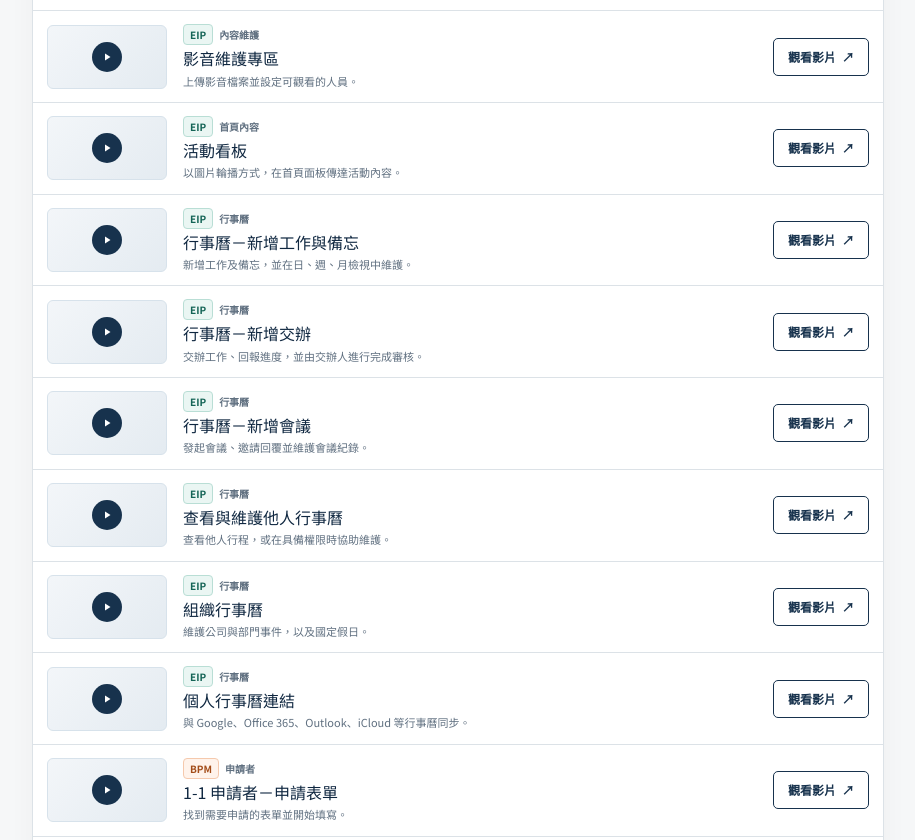
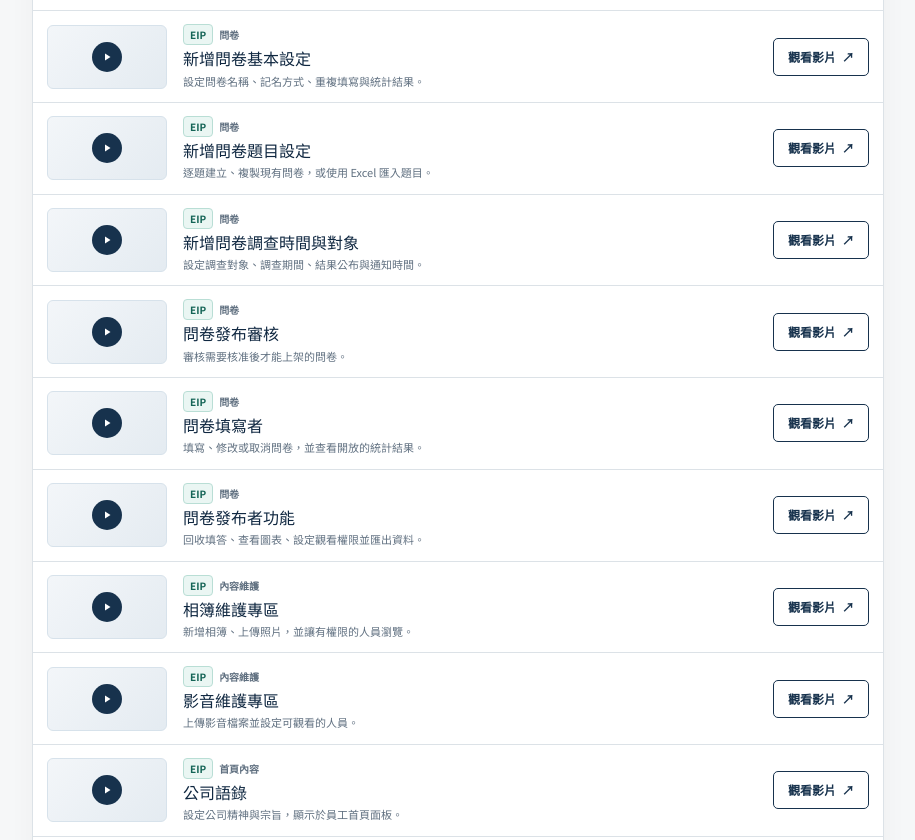
Before and after one commit to C44ationmis/eip-video-guide, a plain HTML site: page index.html in a window 1280 px wide. Shown: the part 1322-2162 px from the top of the page, without its empty margins (303-1218 px from the left). Drawn offline with Linux system fonts and the light colour scheme.

Commit message:
index.html

```diff
--- a/index.html
+++ b/index.html
@@ -142,7 +142,7 @@
     <aside>
       <div class="side-title">系統分類</div>
       <button class="cat" data-sys="ALL" aria-pressed="true">全部影片 <span class="pill" data-c="ALL"></span></button>
-      <button class="cat" data-sys="EIP" aria-pressed="false">企業資訊入口 <span class="pill" data-c="EIP"></span></button>
+      <button class="cat" data-sys="EIP" aria-pressed="false">EIP 企業資訊入口 <span class="pill" data-c="EIP"></span></button>
       <button class="cat" data-sys="BPM" aria-pressed="false">BPM 簽核流程 <span class="pill" data-c="BPM"></span></button>
       <button class="cat" data-sys="DMS" aria-pressed="false">DMS 文管系統 <span class="pill" data-c="DMS"></span></button>
       <div class="help">
@@ -186,7 +186,15 @@ const V = [
   ["EIP", "場地設備", "設備借用申請單", "CuMnC8xA7mI", "透過電子簽核中的設備借用申請單完成預約。"],
   ["EIP", "場地設備", "週期性借用", "fquRX1Mwc9U", "建立固定週期重複發生的場地或設備借用。"],
   ["EIP", "場地設備", "保管人借用管理", "UZepDTJOlKI", "保管人處理借出、歸還或拒絕已預約的設備。"],
+  ["EIP", "問卷", "新增問卷基本設定", "cRxyYqHFXNY", "設定問卷名稱、記名方式、重複填寫與統計結果。"],
+  ["EIP", "問卷", "新增問卷題目設定", "YebK2_Kdvn8", "逐題建立、複製現有問卷，或使用 Excel 匯入題目。"],
+  ["EIP", "問卷", "新增問卷調查時間與對象", "Q_3ng0-Cwv8", "設定調查對象、調查期間、結果公布與通知時間。"],
+  ["EIP", "問卷", "問卷發布審核", "OA-VpGx7V1U", "審核需要核准後才能上架的問卷。"],
+  ["EIP", "問卷", "問卷填寫者", "I_fSdT_7_s0", "填寫、修改或取消問卷，並查看開放的統計結果。"],
+  ["EIP", "問卷", "問卷發布者功能", "Kb284mtJKAQ", "回收填答、查看圖表、設定觀看權限並匯出資料。"],
+  ["EIP", "內容維護", "相簿維護專區", "gBXld7eeImo", "新增相簿、上傳照片，並讓有權限的人員瀏覽。"],
   ["EIP", "內容維護", "影音維護專區", "NztrbceNZr0", "上傳影音檔案並設定可觀看的人員。"],
+  ["EIP", "首頁內容", "公司語錄", "i6J3aG-mwkc", "設定公司精神與宗旨，顯示於員工首頁面板。"],
   ["EIP", "首頁內容", "活動看板", "qJ8NgIJqUqI", "以圖片輪播方式，在首頁面板傳達活動內容。"],
   ["EIP", "行事曆", "行事曆－新增工作與備忘", "RLIi5x9sWB8", "新增工作及備忘，並在日、週、月檢視中維護。"],
   ["EIP", "行事曆", "行事曆－新增交辦", "_PJNMscNM4E", "交辦工作、回報進度，並由交辦人進行完成審核。"],
@@ -194,6 +202,8 @@ const V = [
   ["EIP", "行事曆", "查看與維護他人行事曆", "IqNPy7iIstI", "查看他人行程，或在具備權限時協助維護。"],
   ["EIP", "行事曆", "組織行事曆", "f4H7QIiAe1s", "維護公司與部門事件，以及國定假日。"],
   ["EIP", "行事曆", "個人行事曆連結", "883a3ZAqwh0", "與 Google、Office 365、Outlook、iCloud 等行事曆同步。"],
+  ["EIP", "個人工具", "公事包", "Bqige7EF-Io", "存放常用檔案，並視權限分享給同仁下載。"],
+  ["EIP", "個人工具", "客戶資料庫", "5MP-2vWjnyM", "新增與查詢客戶資料。"],
   ["BPM", "申請者", "1-1 申請者－申請表單", "Z1fy31hQnRk", "找到需要申請的表單並開始填寫。"],
   ["BPM", "申請者", "1-2 申請者－填寫表單", "DyYHbYrDMy8", "填寫與送出表單，或代理他人填寫後送簽。"],
   ["BPM", "申請者", "1-3 申請者－查詢表單", "eZRykoSkM-w", "查詢本人或代理送審的表單，並使用作廢、取回與列印。"],
@@ -221,7 +231,7 @@ const V = [
   ["DMS", "目錄管理者", "目錄管理者 01－文件操作功能", "S9q75PJysl8", "管理作廢、銷毀、上下架、置換、讀者權限與紙本分發。"],
   ["DMS", "目錄管理者", "文件維護", "YUdEYMnhcXw", "調整目錄位置、搬移文件、作廢、銷毀並變更讀作者。"]
 ];
-const NAME = {ALL:"全部教學影片",EIP:"企業資訊入口",BPM:"BPM 簽核流程",DMS:"DMS 文管系統"};
+const NAME = {ALL:"全部教學影片",EIP:"EIP 企業資訊入口",BPM:"BPM 簽核流程",DMS:"DMS 文管系統"};
 const esc = s => s.replace(/[&<>"]/g, c => ({"&":"&amp;","<":"&lt;",">":"&gt;",'"':"&quot;"}[c]));
 const list = document.getElementById("list"), q = document.getElementById("q");
 const PLAY = '<span class="play"><svg width="12" height="12" viewBox="0 0 24 24" fill="#fff"><path d="M8 5v14l11-7z"/></svg></span>';
@@ -229,8 +239,6 @@ const PLAY = '<span class="play"><svg width="12" height="12" viewBox="0 0 24 24"
 const cnt = {ALL:V.length,EIP:0,BPM:0,DMS:0};
 V.forEach(v => cnt[v[0]]++);
 document.querySelectorAll("[data-c]").forEach(e => e.textContent = cnt[e.dataset.c]);
-document.getElementById("heroCount").textContent = V.length;
-document.getElementById("shown").textContent = V.length;
 
 list.innerHTML = V.map(v => {
   const url = "https://youtu.be/" + v[3];
```
